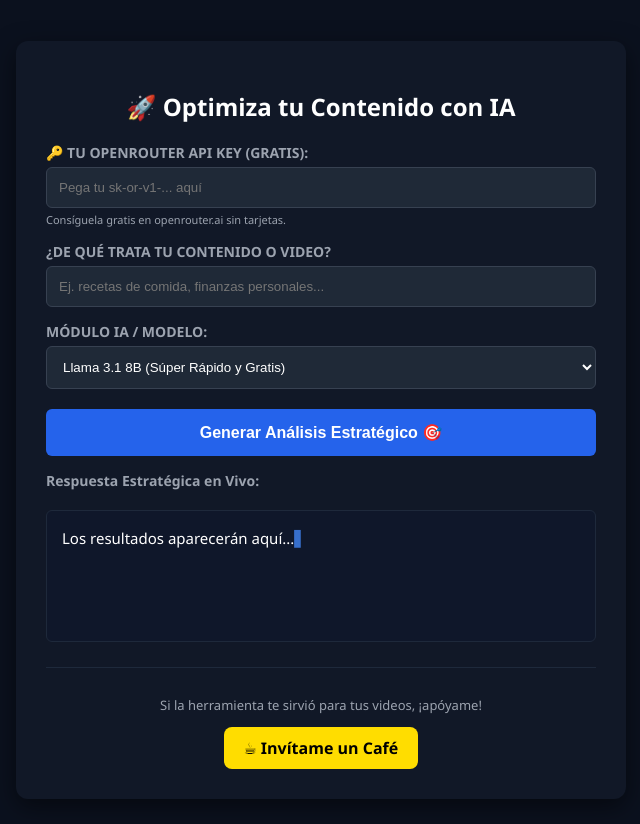
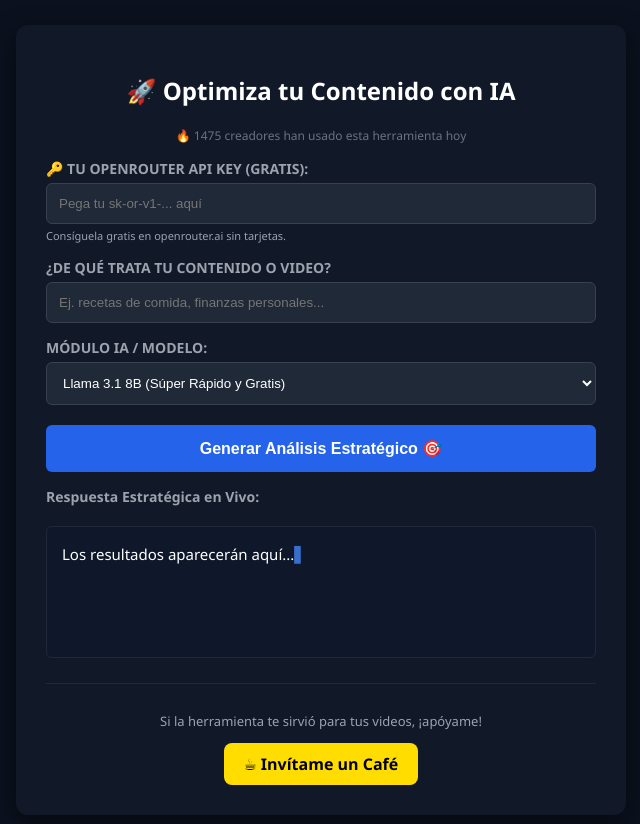
Before and after one commit to SoporteDigitalvzl/Probando, a plain HTML site: page index.html in a window 1280 px wide. Shown: the whole page, without its empty margins (319-959 px from the left). Drawn offline with Linux system fonts and the light colour scheme.

Commit message:
Fix HTML structure and improve content display

```diff
--- a/index.html
+++ b/index.html
@@ -78,6 +78,14 @@
 <div class="container">
     <h2>🚀 Optimiza tu Contenido con IA</h2>
 
+    <div style="text-align:center; font-size:12px; color:#6b7280; margin-bottom:15px;">
+    🔥 <span id="v-count">1,240</span> creadores han usado esta herramienta hoy
+</div>
+<script>
+    // Un pequeño truco visual: cada vez que entran, genera un número aleatorio realista cercano
+    document.getElementById('v-count').innerText = Math.floor(Math.random() * (1500 - 1100 + 1) + 1100);
+</script>
+
     <!-- Sección de Clave API transparente -->
     <label>🔑 TU OPENROUTER API KEY (GRATIS):</label>
     <input type="password" id="apiKey" placeholder="Pega tu sk-or-v1-... aquí" />
```
